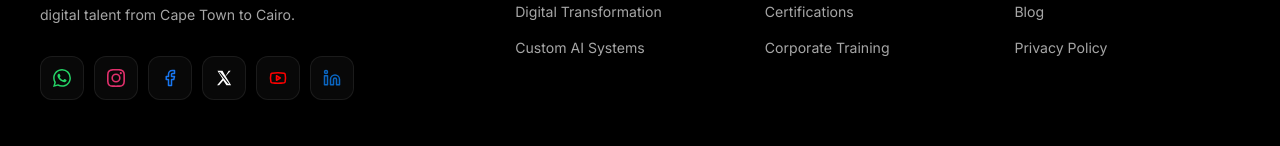
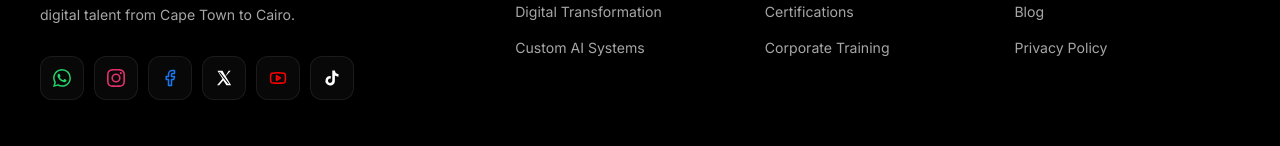
Before and after one commit to OWATEH-AI/THE-OWA-TECHNOLOGIES-OFFICIAL-WEBSITE, a React (Vite) app: page / in a window 1280 px wide. Shown: the part 7450-7596 px from the top of the page. Built offline with nearby package versions, Linux system fonts and the light colour scheme.

Commit message:
refactor: replace LinkedIn with TikTok in footer and sidebar

```diff
--- a/src/App.tsx
+++ b/src/App.tsx
@@ -2,7 +2,7 @@
 import { motion, AnimatePresence, type Variants, useInView, animate } from 'framer-motion';
 import {
   Menu, X, ChevronRight, Globe, Zap, Shield, Users, GraduationCap,
-  Code2, Cpu, Network, TrendingUp, BookOpen, ArrowRight, CheckCircle, Mail, Linkedin, Star, MoreHorizontal,
+  Code2, Cpu, Network, TrendingUp, BookOpen, ArrowRight, CheckCircle, Mail, Star, MoreHorizontal,
   Facebook, Youtube
 } from 'lucide-react';
 
@@ -1566,10 +1566,9 @@
                   { icon: <Facebook size={18} />, href: 'https://facebook.com/OwatechAI', color: '#1877F2', name: 'Facebook' },
                   { icon: <XIcon size={18} />, href: 'https://x.com/owatech_ai', color: '#ffffff', name: 'X' },
                   { icon: <Youtube size={18} />, href: 'https://youtube.com/@owatech-ai', color: '#FF0000', name: 'YouTube' },
-                  { icon: <Linkedin size={18} />, href: 'https://linkedin.com/company/owatech-ai', color: '#0A66C2', name: 'LinkedIn' },
-                  { icon: <TikTokIcon size={18} />, href: 'https://tiktok.com/@owatech.ai.com', color: '#ffffff', name: 'TikTok', mobileOnly: true },
+                  { icon: <TikTokIcon size={18} />, href: 'https://tiktok.com/@owatech.ai.com', color: '#ffffff', name: 'TikTok' },
                 ].map((s, i) => (
-                  <a key={i} href={s.href} target="_blank" rel="noreferrer" title={s.name} className={s.mobileOnly ? 'show-on-mobile-flex' : ''} style={{
+                  <a key={i} href={s.href} target="_blank" rel="noreferrer" title={s.name} style={{
                     width: 44, height: 44, borderRadius: 12,
                     background: 'rgba(255,255,255,0.03)', border: '1px solid rgba(255,255,255,0.08)',
                     display: 'flex', alignItems: 'center', justifyContent: 'center',
--- a/src/SidebarPages.tsx
+++ b/src/SidebarPages.tsx
@@ -4,11 +4,18 @@
     X, ArrowRight, CheckCircle, Globe, Zap, Brain, Briefcase,
     HeartPulse, Building2, MessageSquare, Wifi,
     Monitor, Gift, Search, GraduationCap, Phone, Mail, MapPin,
-    Youtube, Facebook, ChevronRight, Code, Utensils, Award, Linkedin, Shield, Users
+    Youtube, Facebook, ChevronRight, Code, Utensils, Award, Shield, Users
 } from 'lucide-react';
 
 // Elegant easing for smooth animations
 const smoothEasing: Easing = [0.25, 0.1, 0.25, 1];
+
+// TikTok Logo SVG (Original - Authentic Brand Logo)
+const TikTokIcon: React.FC<{ size?: number }> = ({ size = 20 }) => (
+    <svg width={size} height={size} viewBox="0 0 24 24" fill="currentColor" xmlns="http://www.w3.org/2000/svg">
+        <path d="M19.59 6.69a4.83 4.83 0 0 1-3.77-4.25V2h-3.45v13.67a2.89 2.89 0 0 1-5.2 1.74 2.89 2.89 0 0 1 2.31-4.64 2.93 2.93 0 0 1 .88.13V9.4a6.84 6.84 0 0 0-1-.05A6.33 6.33 0 0 0 5 20.1a6.34 6.34 0 0 0 10.86-4.43v-7a8.16 8.16 0 0 0 4.77 1.52v-3.4a4.85 4.85 0 0 1-1-.1z" />
+    </svg>
+);
 
 // ============================================================
 // ANIMATED GALLERY COMPONENT - With hover effects and parallax
@@ -1133,7 +1140,7 @@
                             { icon: <Youtube size={20} />, href: 'https://youtube.com/@owatech-ai', label: 'YouTube' },
                             { icon: <Facebook size={20} />, href: 'https://facebook.com/OwatechAI', label: 'Facebook' },
                             { icon: <XIcon size={20} />, href: 'https://x.com/owatech_ai', label: 'X' },
-                            { icon: <Linkedin size={20} />, href: 'https://linkedin.com/company/owatech-ai', label: 'LinkedIn' },
+                            { icon: <TikTokIcon size={20} />, href: 'https://tiktok.com/@owatech.ai.com', label: 'TikTok' },
                         ].map((s, i) => (
                             <a key={i} href={s.href} title={s.label} style={{
                                 width: 48, height: 48, borderRadius: 10,
```
